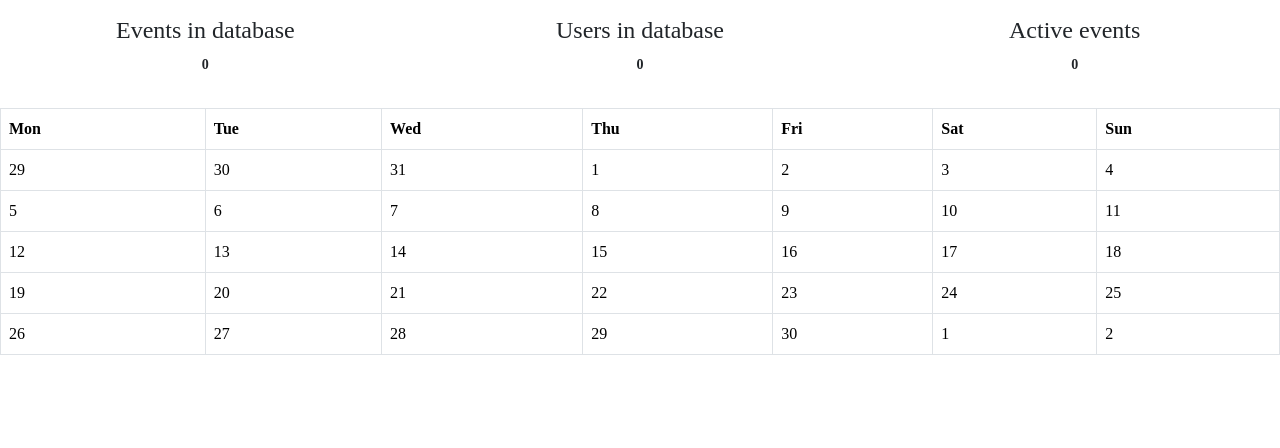
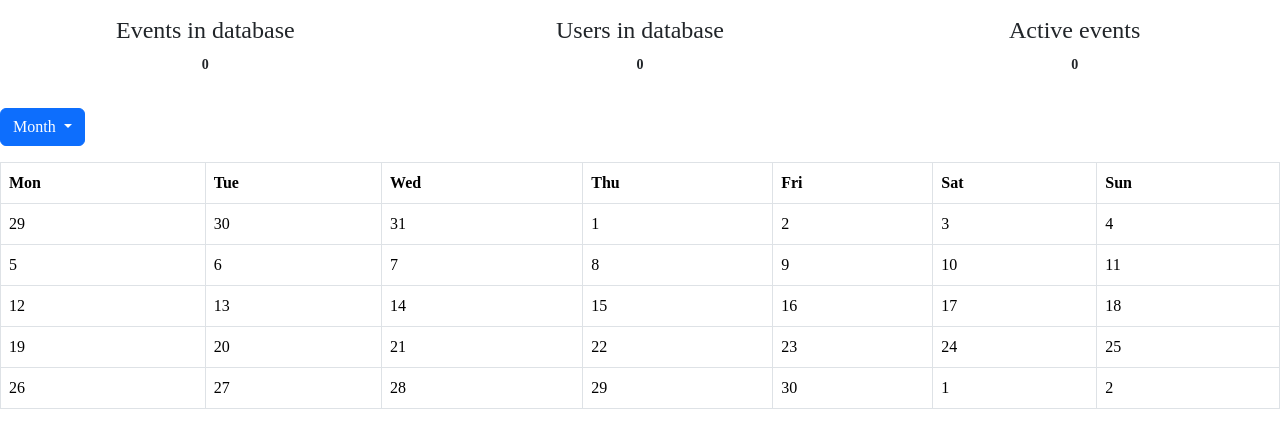
Before and after one commit to bodlan/calendly-pet, a Django app: page /explore in a window 1280 px wide. Shown: the part 69-517 px from the top of the page. Run offline with Django 4.2, Linux system fonts and the light colour scheme; data that the repository does not hold is empty; some libraries are stand-ins or nearby versions; some web fonts are replaced.

Commit message:
Implementing calendar with different views for it

```diff
--- a/calendly/urls.py
+++ b/calendly/urls.py
@@ -11,4 +11,8 @@
     path("event/<slug:hash_url>/", views.EventDetailsView.as_view(), name="event_detail"),
     path("event/new", views.create_event, name="create_event"),
     path("explore", views.CalendarEventsView.as_view(), name="explore"),
+    path("explore/day/", views.day_view, name="day_view"),
+    path("explore/week/", views.week_view, name="week_view"),
+    path("explore/month/", views.month_view, name="month_view"),
+    path("explore/year/", views.year_view, name="year_view"),
 ]
--- a/calendly/views.py
+++ b/calendly/views.py
@@ -28,6 +28,11 @@
     template_name = "calendly/explore.html"
 
     def get(self, request, *args, **kwargs):
+        if "range" in kwargs:
+            calendar_range = kwargs["range"].title()
+        else:
+            calendar_range = "month".title()
+
         now = timezone.now()
         year = now.year
         month = now.month
@@ -35,15 +40,41 @@
         events = Event.objects.filter(hidden=False, expired=False)
         user_count = User.objects.annotate(event_count=Count("event")).filter(event_count__gt=0).count()
         current_time = timezone.now()
-        active_events = Event.objects.filter(start_time__lte=current_time, end_time__gt=current_time, expired=False)
+        active_events = events.filter(start_time__lte=current_time, end_time__gt=current_time)
         context = {
             "events": events,
             "users_count": user_count,
             "events_count": events.count(),
             "active_events": active_events.count(),
             "calendar_data": calendar_data,
+            "range": calendar_range,
         }
         return render(request, self.template_name, context=context)
+
+
+def day_view(request):
+    events = Event.objects.filter(start_time__date=timezone.now().date())
+    print(events)
+    return render(request, "calendly/day_view.html", {"events": events})
+
+
+def week_view(request):
+
+    events = Event.objects.filter(start_time__date=timezone.now().date())
+    print(events)
+    return render(request, "calendly/week_view.html", {"events": events})
+
+
+def month_view(request):
+    events = Event.objects.filter(start_time__month=timezone.now().month)
+    print(events)
+    return render(request, "calendly/month_view.html", {"events": events})
+
+
+def year_view(request):
+    events = Event.objects.filter(start_time__year=timezone.now().year)
+    print(events)
+    return render(request, "calendly/year_view.html", {"events": events})
 
 
 class EventDetailsView(generic.DetailView):
--- /dev/null
+++ b/templates/calendly/day_view.html
@@ -0,0 +1,2 @@
+{% extends "calendly/explore.html" %}
+{% block calendar %}{% endblock %}
--- a/templates/calendly/explore.html
+++ b/templates/calendly/explore.html
@@ -22,6 +22,28 @@
     </div>
 </div>
 <div class="my-3">
+<div class="dropdown">
+  <a class="btn btn-primary dropdown-toggle" href="#" role="button" id="dropdownRangePicker" data-bs-toggle="dropdown" aria-expanded="false">
+    {{ range }}
+  </a>
+  <ul class="dropdown-menu" aria-labelledby="dropdownRangePicker">
+    <li>
+        <a class="dropdown-item" href="#">Day</a>
+    </li>
+    <li>
+        <a class="dropdown-item" href="#">Week</a>
+    </li>
+    <li>
+        <a class="dropdown-item" href="#">Month</a>
+    </li>
+      <li>
+          <a class="dropdown-item" href="#">Year</a>
+      </li>
+  </ul>
+</div>
+</div>
+{% block calendar %}
+<div class="my-3">
 <table class="table table-bordered ">
         <thead>
             <tr>
@@ -45,4 +67,5 @@
         </tbody>
     </table>
 </div>
+{% endblock calendar %}
 {% endblock %}
--- /dev/null
+++ b/templates/calendly/month_view.html
@@ -0,0 +1,2 @@
+{% extends "calendly/explore.html" %}
+{% block calendar %}{% endblock %}
--- /dev/null
+++ b/templates/calendly/week_view.html
@@ -0,0 +1,2 @@
+{% extends "calendly/explore.html" %}
+{% block calendar %}{% endblock %}
--- /dev/null
+++ b/templates/calendly/year_view.html
@@ -0,0 +1,2 @@
+{% extends "calendly/explore.html" %}
+{% block calendar %}{% endblock %}
```
